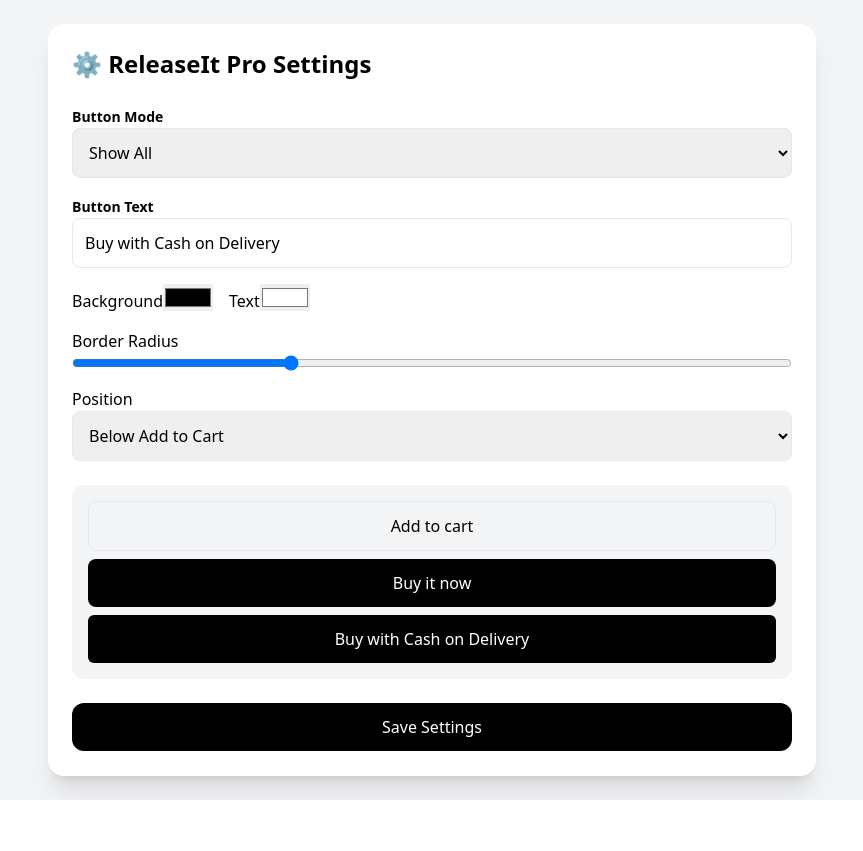
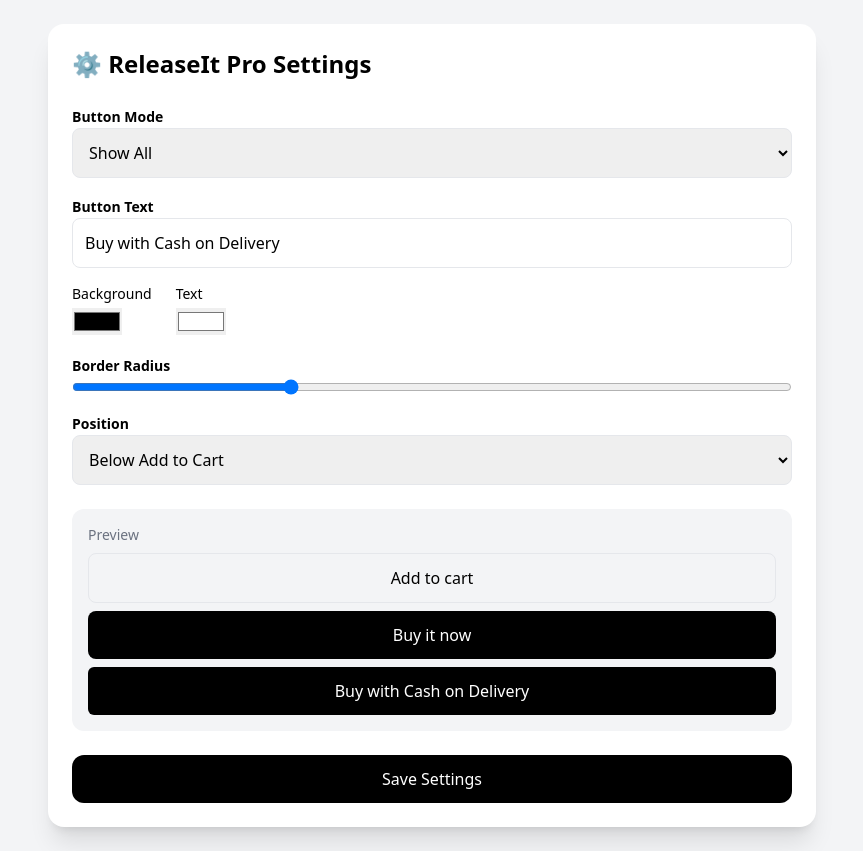
Before and after one commit to HamzaKing47/releaseit-frontend, a React app: page /admin in a window 1280 px wide. Shown: the whole page, without its empty margins (208-1071 px from the left). Before the commit the page ends 800 px from the top, so only its background shows below. Built offline with nearby package versions, Linux system fonts and the light colour scheme; no server answers; the HTML template or start-up script is replaced by a standard one.

Commit message:
fix oauth routes

```diff
--- a/src/Admin.jsx
+++ b/src/Admin.jsx
@@ -13,11 +13,24 @@ export default function Admin() {
     position: "below",
   });
 
+  // 🔥 UNIVERSAL STATE UPDATE FIX
+  const update = (key, value) => {
+    setSettings((prev) => ({
+      ...prev,
+      [key]: value,
+    }));
+  };
+
   useEffect(() => {
     fetch(`https://releaseit-backend.onrender.com/api/settings?shop=${shop}`)
       .then((res) => res.json())
       .then((data) => {
-        if (data.success) setSettings((prev) => ({ ...prev, ...data }));
+        if (data.success) {
+          setSettings((prev) => ({
+            ...prev,
+            ...data,
+          }));
+        }
       });
   }, []);
 
@@ -43,7 +56,7 @@ export default function Admin() {
         <label className="text-sm font-semibold">Button Mode</label>
         <select
           value={settings.mode}
-          onChange={(e) => setSettings({ ...settings, mode: e.target.value })}
+          onChange={(e) => update("mode", e.target.value)}
           className="w-full p-3 mb-4 border rounded-lg"
         >
           <option value="both">Show All</option>
@@ -56,60 +69,49 @@ export default function Admin() {
         <label className="text-sm font-semibold">Button Text</label>
         <input
           value={settings.buttonText}
-          onChange={(e) =>
-            setSettings({ ...settings, buttonText: e.target.value })
-          }
+          onChange={(e) => update("buttonText", e.target.value)}
           className="w-full p-3 mb-4 border rounded-lg"
         />
 
         {/* COLORS */}
-        <div className="flex gap-4 mb-4">
+        <div className="flex gap-6 mb-4">
           <div>
-            <label>Background</label>
+            <label className="block text-sm mb-1">Background</label>
             <input
               type="color"
               value={settings.bgColor}
-              onChange={(e) =>
-                setSettings({ ...settings, bgColor: e.target.value })
-              }
+              onChange={(e) => update("bgColor", e.target.value)}
             />
           </div>
 
           <div>
-            <label>Text</label>
+            <label className="block text-sm mb-1">Text</label>
             <input
               type="color"
               value={settings.textColor}
-              onChange={(e) =>
-                setSettings({ ...settings, textColor: e.target.value })
-              }
+              onChange={(e) => update("textColor", e.target.value)}
             />
           </div>
         </div>
 
         {/* RADIUS */}
-        <label>Border Radius</label>
+        <label className="text-sm font-semibold">Border Radius</label>
         <input
           type="range"
           min="0"
           max="20"
           value={settings.borderRadius}
-          onChange={(e) =>
-            setSettings({
-              ...settings,
-              borderRadius: Number(e.target.value),
-            })
+          onChange={
+            (e) => update("borderRadius", Number(e.target.value)) // 🔥 FIX
           }
           className="w-full mb-4"
         />
 
         {/* POSITION */}
-        <label>Position</label>
+        <label className="text-sm font-semibold">Position</label>
         <select
           value={settings.position}
-          onChange={(e) =>
-            setSettings({ ...settings, position: e.target.value })
-          }
+          onChange={(e) => update("position", e.target.value)}
           className="w-full p-3 mb-6 border rounded-lg"
         >
           <option value="below">Below Add to Cart</option>
@@ -117,8 +119,10 @@ export default function Admin() {
           <option value="below_buy_now">Below Buy Now</option>
         </select>
 
-        {/* LIVE PREVIEW */}
+        {/* 🔥 LIVE PREVIEW (UPGRADED) */}
         <div className="bg-gray-100 p-4 rounded-xl mb-6">
+          <p className="text-sm mb-2 text-gray-500">Preview</p>
+
           <button className="w-full border p-3 mb-2 rounded-lg">
             Add to cart
           </button>
@@ -128,21 +132,24 @@ export default function Admin() {
           </button>
 
           <button
+            key={JSON.stringify(settings)} // 🔥 FORCE RE-RENDER
             style={{
               background: settings.bgColor,
               color: settings.textColor,
               borderRadius: settings.borderRadius,
               padding: "12px",
               width: "100%",
+              transition: "all 0.25s ease",
             }}
           >
             {settings.buttonText}
           </button>
         </div>
 
+        {/* SAVE */}
         <button
           onClick={save}
-          className="w-full bg-black text-white p-3 rounded-xl"
+          className="w-full bg-black text-white p-3 rounded-xl hover:opacity-90 transition"
         >
           Save Settings
         </button>
```
